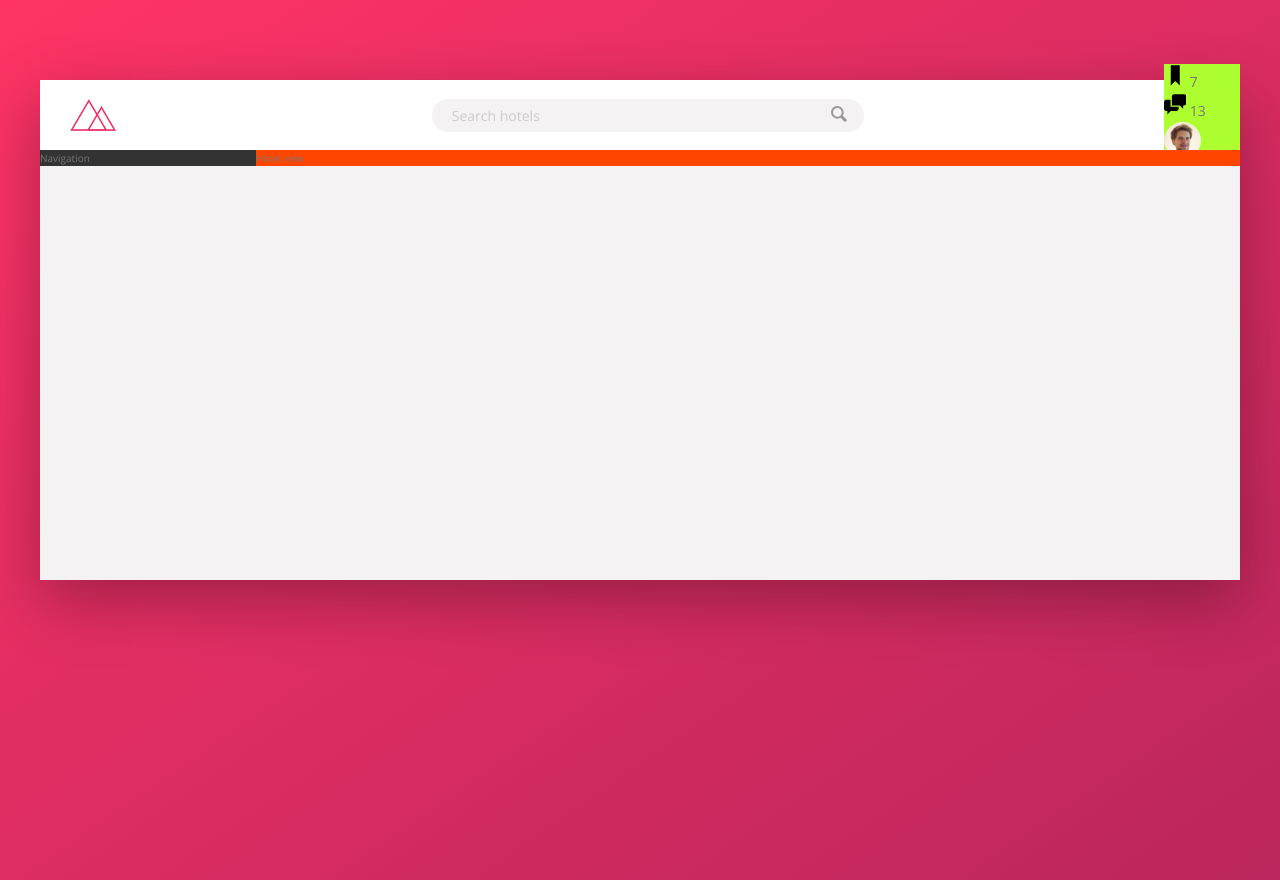
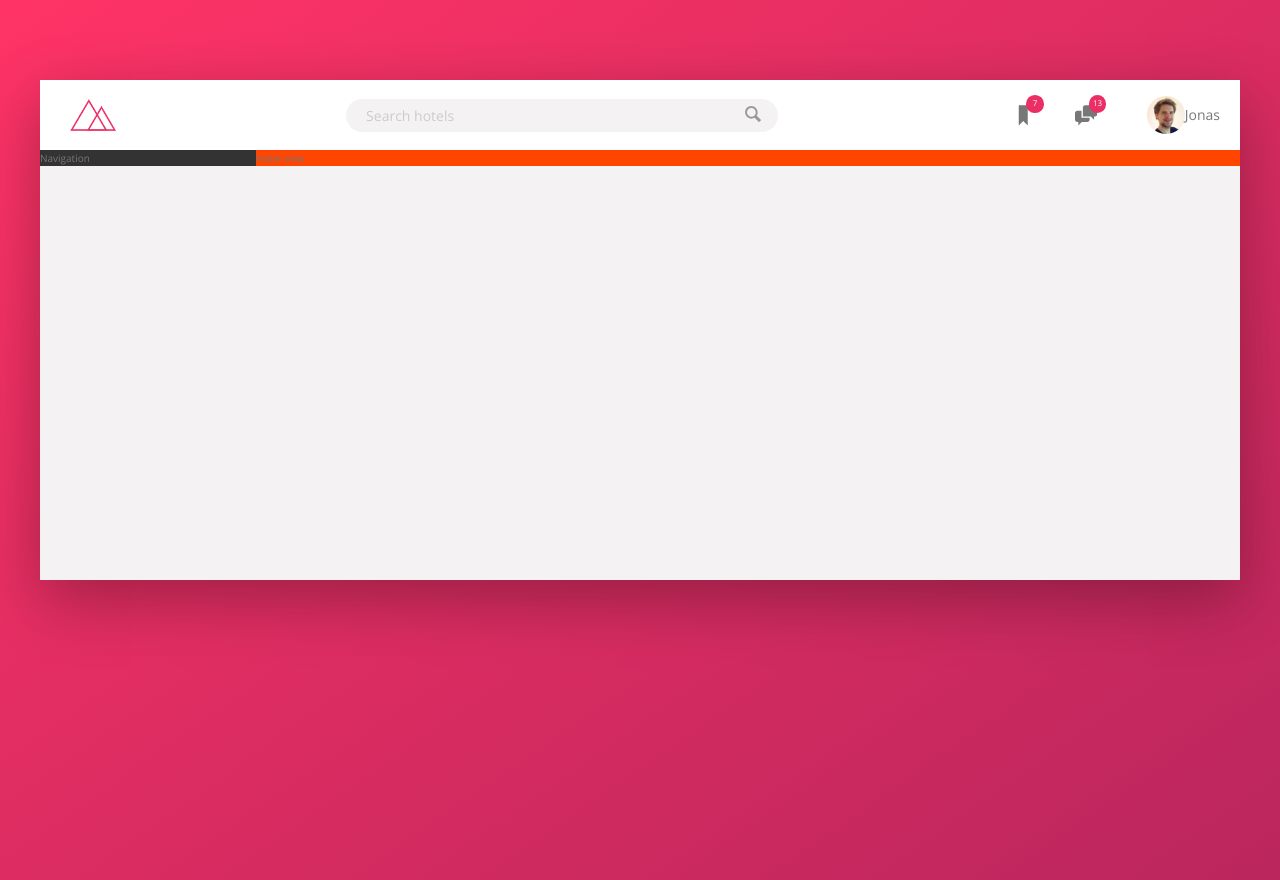
Before and after one commit to BartsWebdevelopment/trillo, a website: page index.html in a window 1280 px wide. Drawn offline with nearby package versions, Linux system fonts and the light colour scheme.

Commit message:
building the header part 3

```diff
--- a/sass/_components.scss
+++ b/sass/_components.scss
@@ -61,17 +61,48 @@
 //////////////////////////////////////////////////
 // USER NAVIGATION
 .user-nav {
-  background-color: greenyellow;
-  &__icon.box{}
+  align-self: stretch;
+
+  display: flex;
+  align-items: center;
+
+  & > * {
+    padding: 0 2rem;
+    cursor: pointer;
+    height: 100%;
+    display: flex;
+    align-items: center;
+  }
+
+  & > *:hover {
+    background-color: var(--color-Grey-light-2);
+  }
+  &__icon-box{
+    position: relative;
+  }
   &__icon {
     height: 2.25rem;
     width: 2.25rem;
+    fill: var(--color-Grey-dark-2);
   }
-  &__notifaction {}
-  &__user{}
+  &__notification {
+    font-size: .8rem;
+    height: 1.75rem;
+    width: 1.75rem;
+    border-radius: 50%;
+    background-color: var(--color-Primary);
+    color: #fff;
+    position: absolute;
+    top: 1.5rem;
+    right: 1.1rem;
+
+    display: flex;
+    justify-content: center;
+    align-items: center;
+  }
   &__user-photo{
     height: 3.75rem;
     border-radius: 50%;
+    margin-left: 1rem;
   }
-  &__user-name{}
 }
```
Also changed, not shown: css/style.css.
